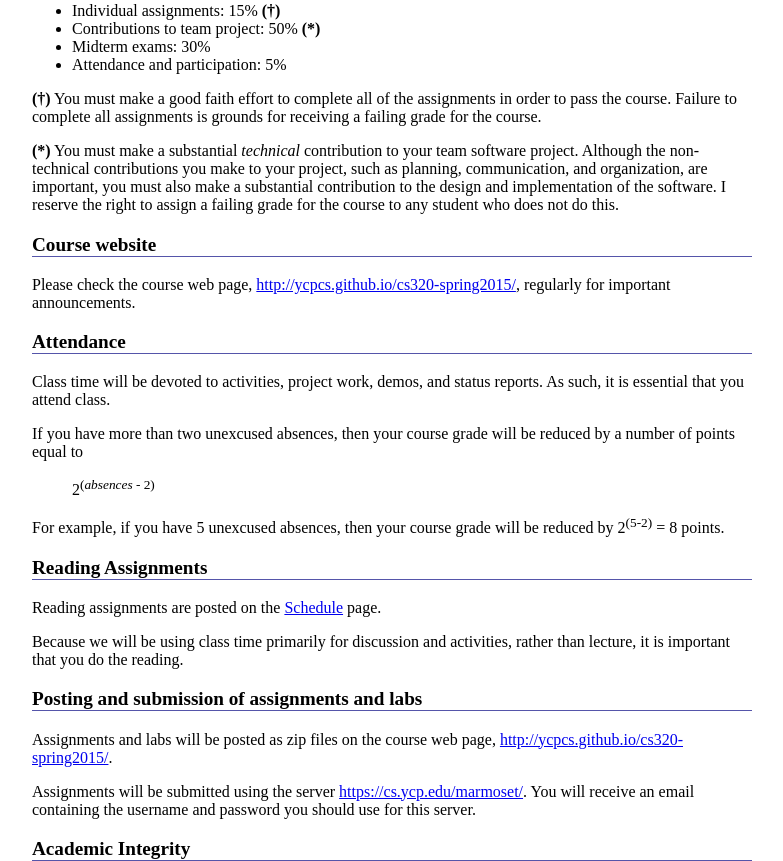
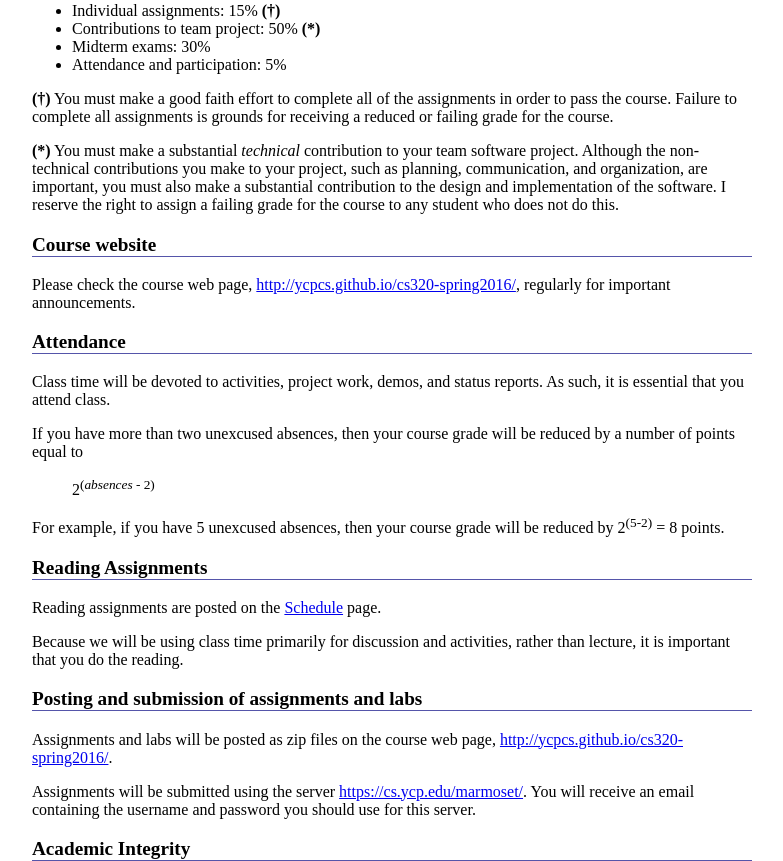
Before and after one commit to ycpcs/cs320-spring2016, a Jekyll site: the page built from syllabus.md, in a window 1280 px wide and 1400 px high, scrolled down 1417 px. Shown: the part 170-1031 px from the top of the window, without its empty margins (248-1031 px from the left). Built offline with Jekyll 4.4.1, drawn with Linux system fonts in a browser that asks for light colours; Markdown is read by kramdown in place of the engine named in the settings; some of the changed text lies outside the part shown.

Commit message:
edits to syllabus

```diff
--- a/syllabus.md
+++ b/syllabus.md
@@ -81,13 +81,13 @@ Your overall grade for the course will be determined as follows:
 -   Midterm exams: 30%
 -   Attendance and participation: 5%
 
-**(&dagger;)** You must make a good faith effort to complete all of the assignments in order to pass the course.  Failure to complete all assignments is grounds for receiving a failing grade for the course.
+**(&dagger;)** You must make a good faith effort to complete all of the assignments in order to pass the course.  Failure to complete all assignments is grounds for receiving a reduced or failing grade for the course.
 
 **(\*)** You must make a substantial *technical* contribution to your team software project. Although the non-technical contributions you make to your project, such as planning, communication, and organization, are important, you must also make a substantial contribution to the design and implementation of the software. I reserve the right to assign a failing grade for the course to any student who does not do this.
 
 ### Course website
 
-Please check the course web page, <http://ycpcs.github.io/cs320-spring2015/>, regularly for important announcements.
+Please check the course web page, <http://ycpcs.github.io/cs320-spring2016/>, regularly for important announcements.
 
 ### Attendance
 
@@ -107,7 +107,7 @@ Because we will be using class time primarily for discussion and activities, rat
 
 ### Posting and submission of assignments and labs
 
-Assignments and labs will be posted as zip files on the course web page, <http://ycpcs.github.io/cs320-spring2015/>.
+Assignments and labs will be posted as zip files on the course web page, <http://ycpcs.github.io/cs320-spring2016/>.
 
 Assignments will be submitted using the server <https://cs.ycp.edu/marmoset/>. You will receive an email containing the username and password you should use for this server.
 
```
Also changed, not shown: other parts of syllabus.md (+7 -7 lines).
